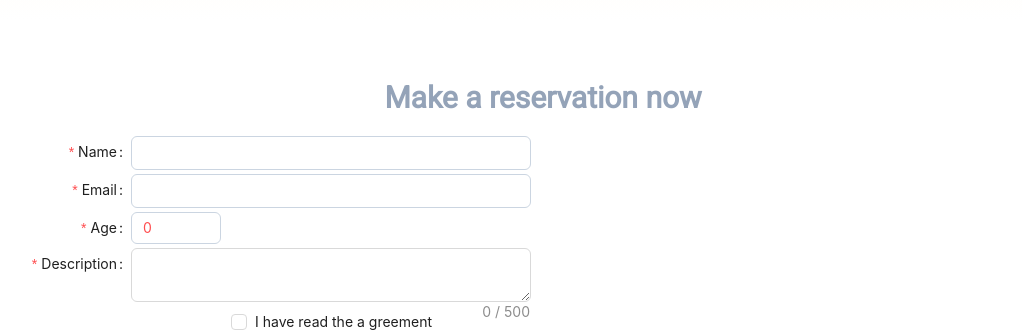
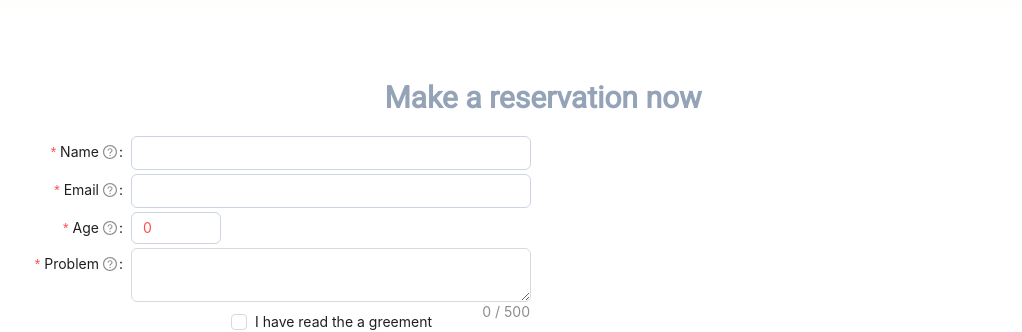
Before and after one commit to Jkenyut/nvx-nextjs-staycurios, a Next.js app: page /curhat in a window 1280 px wide. Shown: the part 1460-1792 px from the top of the page, without its empty margins (97-1119 px from the left). Built offline with nearby package versions, Linux system fonts and the light colour scheme.

Commit message:
form input

```diff
--- a/app/curhat/Form.tsx
+++ b/app/curhat/Form.tsx
@@ -94,7 +94,7 @@ function MyForm() {
   const onFinishFailed = () => {
     messageApi.error("Submit failed!");
   };
-  console.log(scrollOffset);
+
   return (
     <div>
       <p
@@ -117,6 +117,7 @@ function MyForm() {
         >
           {contextHolder}
           <Form.Item
+            tooltip={{ color: "#2db7f5", title: "input name" }}
             name="name"
             label="Name"
             rules={[
@@ -140,24 +141,22 @@ function MyForm() {
             hasFeedback={true}
             className="mb-1 "
           >
-            <Tooltip placement="topRight" color="#2db7f5" title="input name">
             <Input className="rounded-md border-slate-300" value={initialValues.name} />
-            </Tooltip>
           </Form.Item>
 
           <Form.Item
+            tooltip={{ color: "#2db7f5", title: "input email" }}
             hasFeedback
             name="email"
             label="Email"
             rules={[{ required: true, type: "email" }]}
             className="mb-1 "
           >
-            <Tooltip placement="topRight" color="#2db7f5" title="input email">
             <Input className="rounded-md border-slate-300" value={initialValues.email} />
-            </Tooltip>
           </Form.Item>
 
           <Form.Item
+            tooltip={{ color: "#2db7f5", title: "input age" }}
             hasFeedback
             name="age"
             label="Age"
@@ -179,7 +178,6 @@ function MyForm() {
             ]}
             className="mb-1 "
           >
-            <Tooltip placement="right" color="#2db7f5" title="age">
             <InputNumber
               className="rounded-md border-slate-300"
               min={17}
@@ -187,13 +185,13 @@ function MyForm() {
               placeholder="0"
               value={initialValues.age}
             />
-            </Tooltip>
           </Form.Item>
 
           <Form.Item
+            tooltip={{ color: "#2db7f5", title: "input problem" }}
             hasFeedback
             name="description"
-            label="Description"
+            label="Problem"
             className="mb-1 "
             rules={[
               { required: true, message: "Description your problem" },
@@ -213,9 +211,7 @@ function MyForm() {
               },
             ]}
           >
-            <Tooltip placement="topRight" color="#2db7f5" title="input problem">
             <Input.TextArea showCount maxLength={500} value={initialValues.description} />
-            </Tooltip>
           </Form.Item>
 
           <Form.Item
```
Lines whose indentation alone changed are shown as unchanged.
